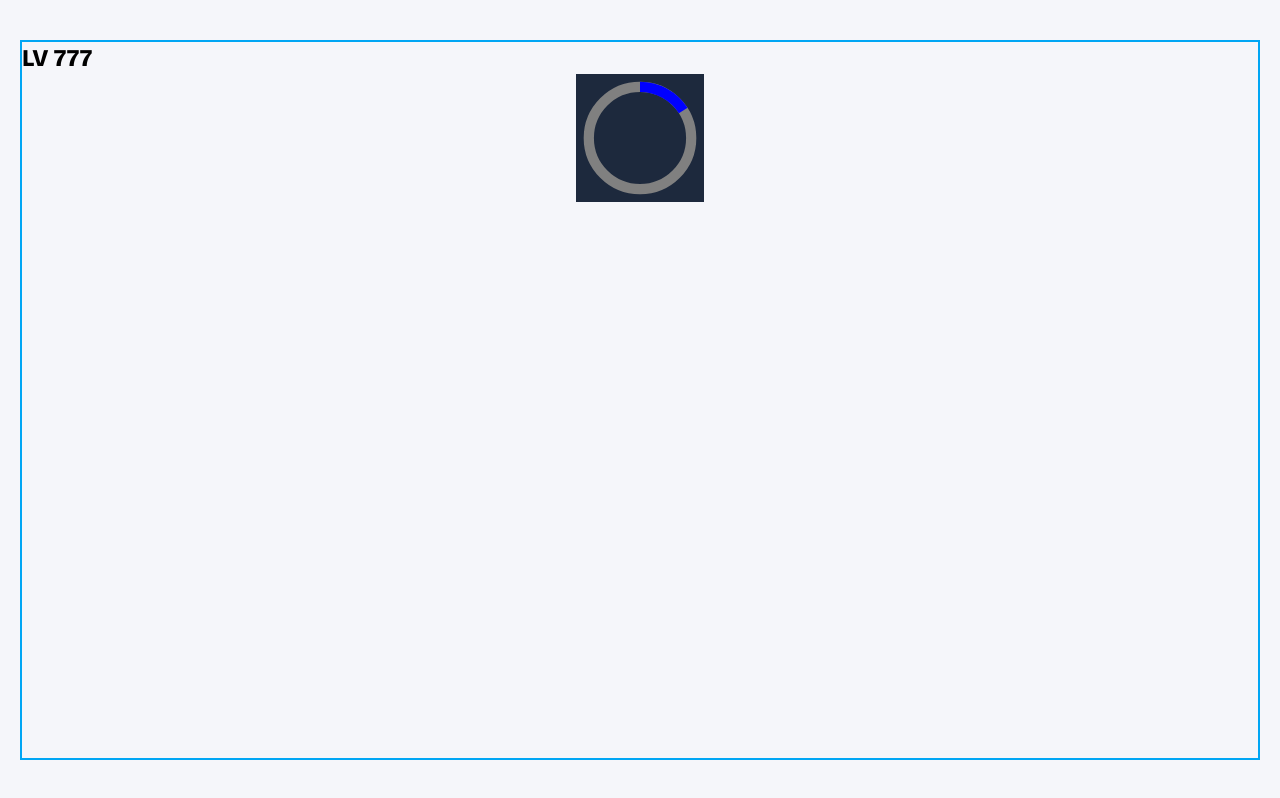
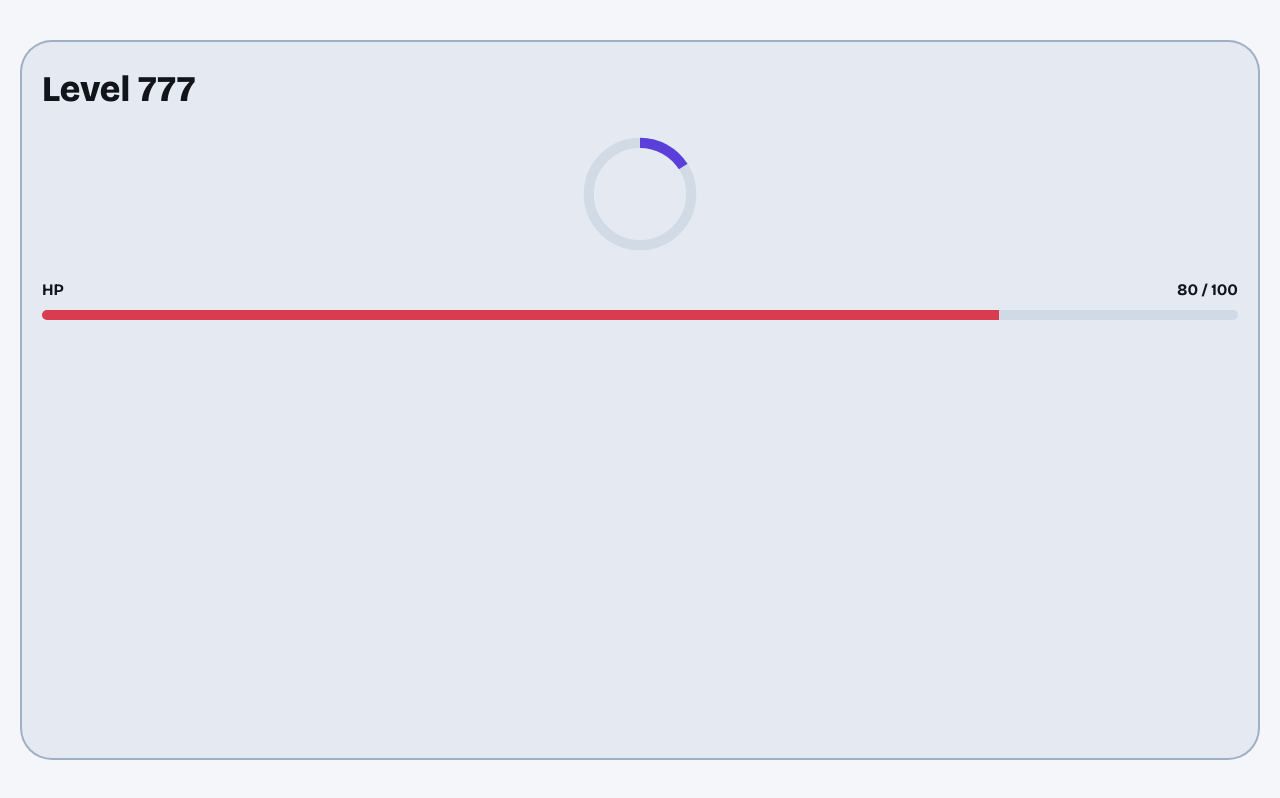
Before and after one commit to Phntme/neko-task, a website with bundled scripts: page index.html in a window 1280 px wide. Built offline with nearby package versions, Linux system fonts and the light colour scheme.

Commit message:
feat: tambah health bar progress

```diff
--- a/index.html
+++ b/index.html
@@ -97,30 +97,32 @@
       <!-- feature wrapper -->
       <div class="page flex w-full h-full" id="feature-wrapper">
         <!-- home start -->
-        <div class="w-full h-full border-sky-500 border-2" id="home-page">
+        <div
+          class="w-full h-full p-5 py-7 bg-slate-200/80 border-slate-400/80 border-2 rounded-4xl"
+          id="home-page"
+        >
           <!-- homepage header level info -->
           <header>
-            <h2 class="font-bricolage font-extrabold text-2xl">
-              LV <span>777</span>
+            <h2
+              class="font-bricolage font-extrabold text-4xl text-brand-ink-light"
+            >
+              Level <span>777</span>
             </h2>
           </header>
           <!-- homepage header level info end -->
           <!-- homepage progress bar stats -->
-          <div class="progress-bar__wrapper">
+          <div class="progress-bar__wrapper w-full">
             <div
-              class="xp-progress__bar relative flex items-center justify-center"
+              class="xp-progress__bar relative flex items-center justify-center py-5"
             >
               <!-- svg wrapper -->
-              <svg
-                viewBox="0 0 100 100"
-                class="w-32 h-32 bg-slate-800 -rotate-90"
-              >
+              <svg viewBox="0 0 100 100" class="w-32 h-32 -rotate-90">
                 <!-- base lingkaran -->
                 <circle
                   cx="50"
                   cy="50"
                   r="40"
-                  stroke="gray"
+                  stroke="#cbd5e1bf"
                   stroke-width="8"
                   fill="transparent"
                 />
@@ -129,7 +131,7 @@
                   cx="50"
                   cy="50"
                   r="40"
-                  stroke="blue"
+                  stroke="#5b3fd9"
                   stroke-width="8"
                   fill="transparent"
                   stroke-dasharray="251"
@@ -138,7 +140,24 @@
                 />
               </svg>
             </div>
-            <div class="health-bar"></div>
+            <!-- health bar -->
+            <div class="health-wrapper grid grid-cols-1 gap-2">
+              <div
+                class="hp-header flex justify-between font-bold font-bricolage text-brand-ink-light"
+              >
+                <header class="">HP</header>
+                <span class=""><span>80</span> / 100</span>
+              </div>
+              <div
+                class="health-bar bg-slate-300/75 rounded-full w-full relative h-2.5 overflow-x-hidden"
+              >
+                <div
+                  class="health-progress w-[80%] h-full bg-brand-hp-light"
+                ></div>
+              </div>
+            </div>
+
+            <!-- health bar end -->
           </div>
           <!-- homepage progress bar stats end -->
         </div>
```
Also changed, not shown: src/output.css.
